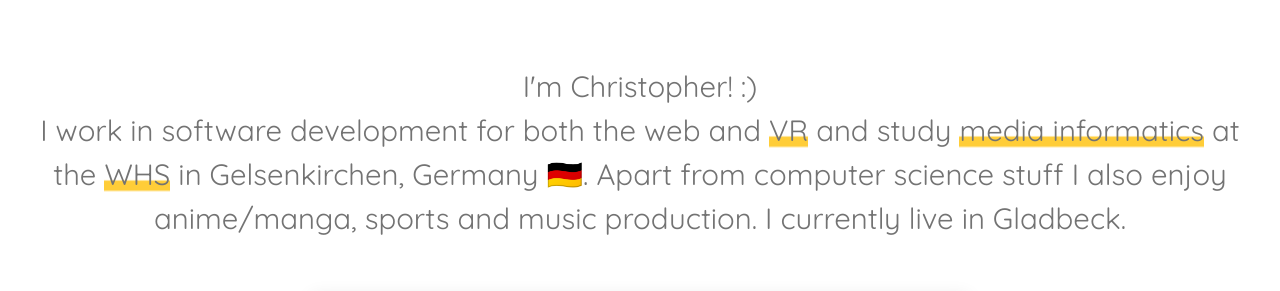
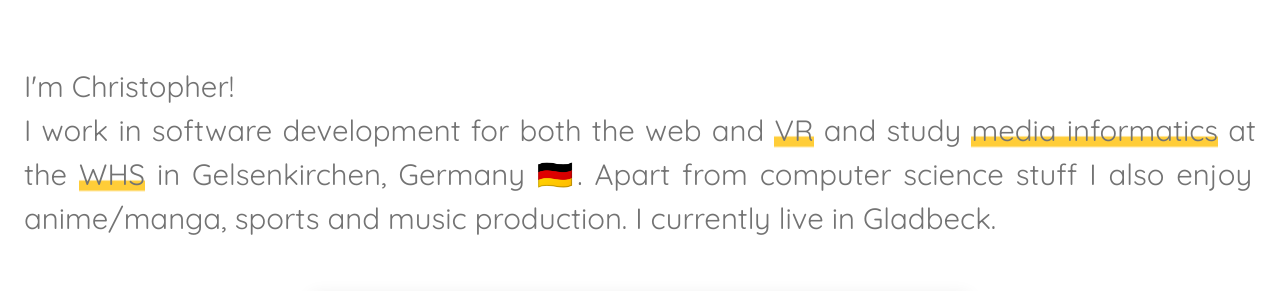
Before and after one commit to cbussick/cb-portfolio, a React (Create React App) app: page / in a window 1280 px wide. Shown: the part 281-572 px from the top of the page. Built offline with nearby package versions, Linux system fonts and the light colour scheme.

Commit message:
Change text justification

```diff
--- a/src/components/CBProjectCard/CBProjectCard.tsx
+++ b/src/components/CBProjectCard/CBProjectCard.tsx
@@ -70,7 +70,11 @@ const CBProjectCard = (props: CBProjectCardProps): JSX.Element => {
         />
       )}
       <CardContent>
-        <Typography variant="body2" color="text.primary">
+        <Typography
+          variant="body2"
+          color="text.primary"
+          sx={{ textAlign: "justify" }}
+        >
           {project.description}
         </Typography>
       </CardContent>
--- a/src/components/sections/CBHomeSection/CBHomeSection.tsx
+++ b/src/components/sections/CBHomeSection/CBHomeSection.tsx
@@ -9,15 +9,15 @@ const CBHomeSection = (): JSX.Element => {
   const theme = useTheme();
 
   return (
-    <CBSectionContainer section={Section.Home} sx={{ textAlign: "center" }}>
-      <Typography variant="h1" component="div">
+    <CBSectionContainer section={Section.Home}>
+      <Typography variant="h1" component="div" sx={{ textAlign: "center" }}>
         👋
         <br />
         <CBTextGradient variant="h1">Welcome</CBTextGradient>
       </Typography>
-      <Typography>
-        I&apos;m Christopher! :)
-        <br /> I work in software development for both the web and{" "}
+      <Typography sx={{ textAlign: "justify" }}>
+        I&apos;m Christopher!
+        <br />I work in software development for both the web and{" "}
         <Link
           href="https://en.wikipedia.org/wiki/Virtual_reality"
           target="_blank"
```
